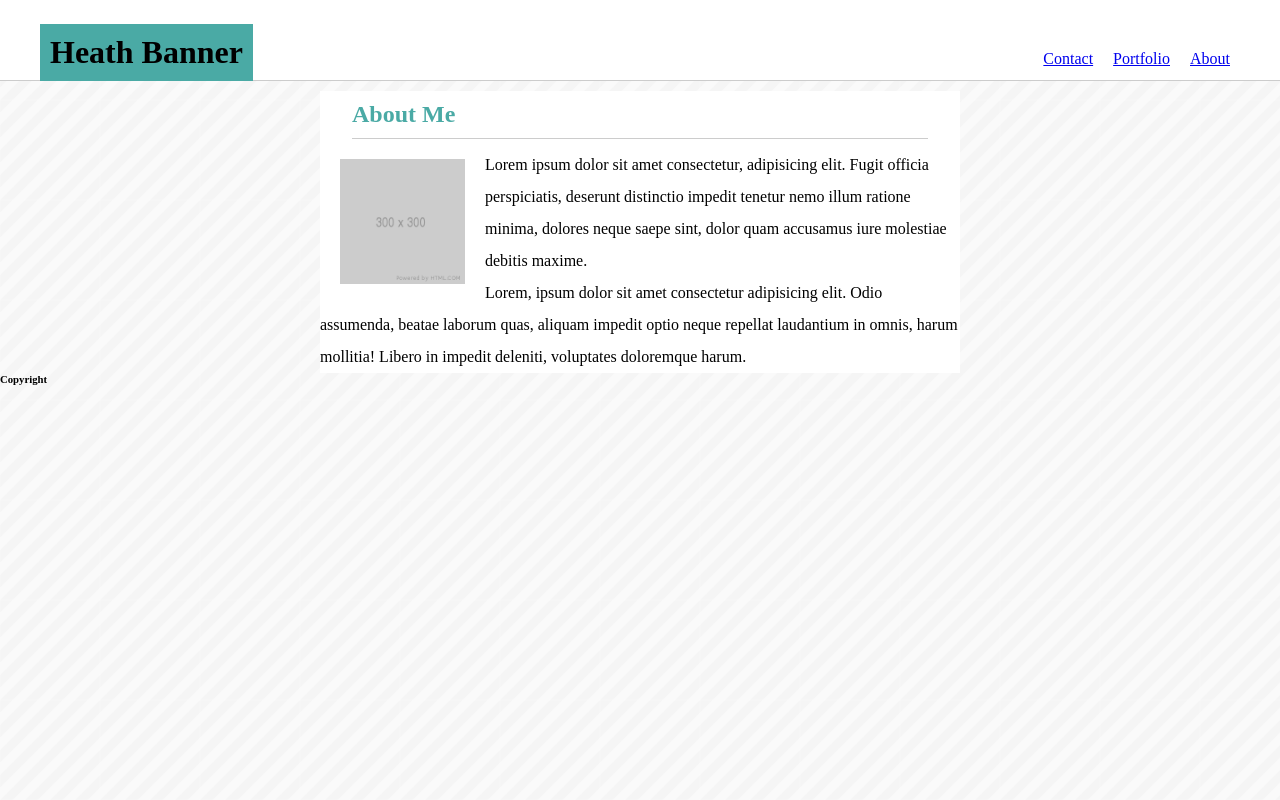
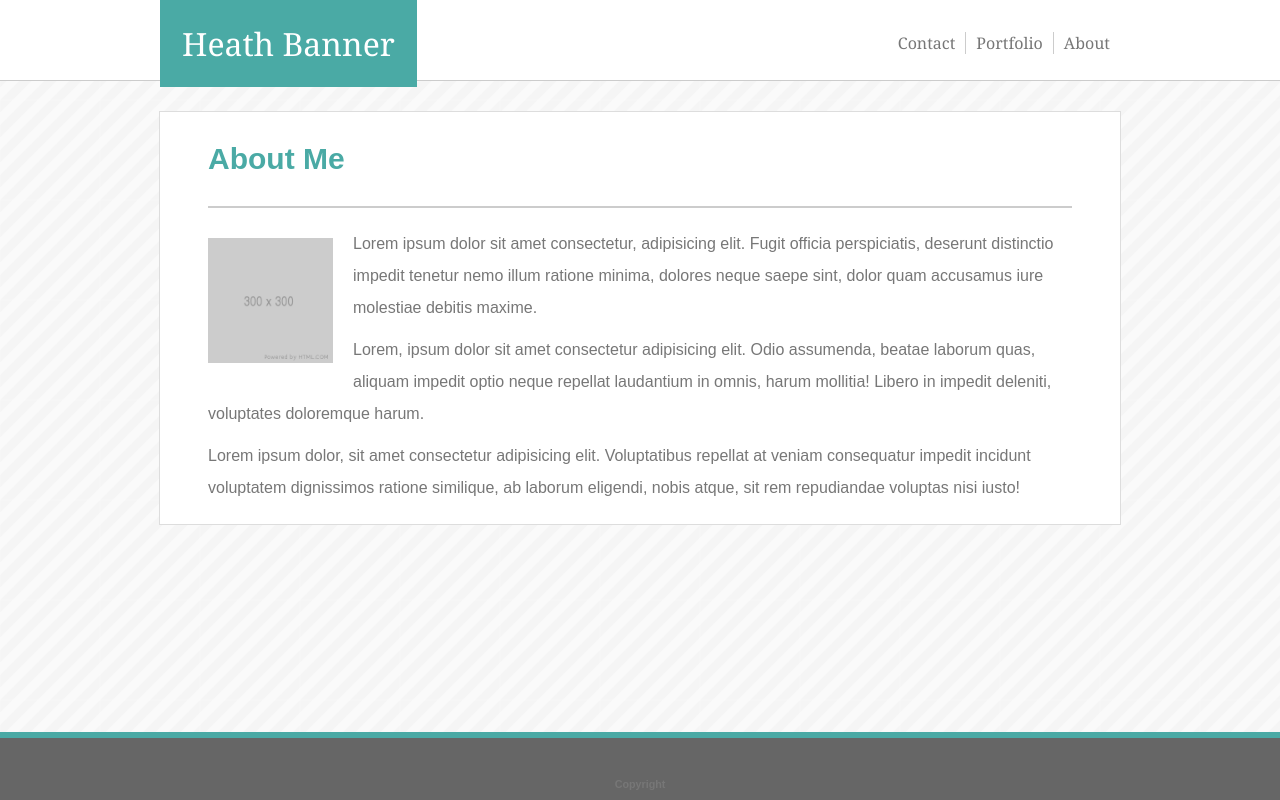
Before and after one commit to HeathBanner/HeathBanner.github.io, a plain HTML site: page about.html in a window 1280 px wide. Drawn offline with Linux system fonts and the light colour scheme.

Commit message:
finished the about.html

```diff
--- a/about.css
+++ b/about.css
@@ -5,6 +5,8 @@
 body {
     width: 100%;
     height: 100%;
+    color: #777;
+    font-family: 'Arial', 'Helvetica Neue', 'Helvetica', 'sans-serif';
 }
 
 header {
@@ -12,52 +14,98 @@ header {
     background: #fff;
     padding: 40px;
     border-bottom: 1px solid #ccc;
-    margin-bottom: 10px;
+    margin-bottom: 30px;
+    font-family: 'Georgia', 'Times', 'Times New Roman', 'serif';
 }
 header h1 {
     float: left;
     position: absolute;
-    padding: 10px;
+    padding: 22px;
     background: #4aaaa5;
-    top: 30%;
+    top: 0%;
+    left: 12.5%;
+    color: #fff;
+    font-weight: normal;
 }
 
 nav {
+    position: absolute;
+    right: 12.5%;
+    top: 40%;
 
 }
 
 nav li {
     float: right;
-    padding: 10px;
+    padding: 0px 10px;
     list-style: none;
+}
+
+#liborder {
+    border-right: solid 1px #ccc;
+    border-left: solid 1px #ccc;
+}
+
+a:link {
+    text-decoration: none;
+    color: #777;
+}
+
+a:hover {
+    text-decoration: none;
+    color: #ccc;
+}
+
+a:visited {
+    text-decoration: none;
+    color: #777;
 }
 
 main {
     clear: both;
-    width: 50%;
+    width: 960px;
     height: 100%;
     background: #fff;
+    border: 1px solid #ddd;
 
 }
 
 main h1 {
     color: #4aaaa5;
-    padding: 10px 0px 10px 0px;
+    padding: 30px 0px 30px 0px;
+    font-size: 30px;
 }
 
 .hborder {
     width: 90%;
-    border-bottom: 1px solid #ccc;
+    border-bottom: 2px solid #ccc;
     margin-bottom: 10px;
+}
+
+article {
+    width: 90%;
+    padding: 10px;
 }
 
 main p {
     line-height: 2em;
+    padding: 0px 10px 10px 0px;
 }
 
 img {
     float: left;
     height: 125px;
     width: 125px;
-    margin: 10px 20px 10px 20px;
+    margin: 10px 20px 10px 0px;
 }
+
+footer {
+    position: fixed;
+    width: 100%;
+    text-align: center;
+    padding: 40px 0px 10px 0px;
+    background: #666;
+    border-top: 6px solid #4aaaa5;
+    bottom: 0%;
+    color: #777;
+}
--- a/about.html
+++ b/about.html
@@ -11,9 +11,9 @@
             <h1>Heath Banner</h1>
 
             <nav>
-                <li><a href="#">About</a></li>
-                <li><a href="#">Portfolio</a></li>
-                <li><a href="#">Contact</a></li>
+                <li><a href="about.html">About</a></li>
+                <li id="liborder"><a href="index.html">Portfolio</a></li>
+                <li><a href="contact.html">Contact</a></li>
             </nav>
         </header>
 
@@ -24,6 +24,7 @@
                 <div class="hborder">
                 <h1>About Me</h1>
                 </div>
+                <article>
                 <img src="300.png" alt="placeholder">
                 <p>Lorem ipsum dolor sit amet consectetur,
                     adipisicing elit. Fugit officia perspiciatis,
@@ -37,6 +38,13 @@
                     laborum quas, aliquam impedit optio neque repellat
                     laudantium in omnis, harum mollitia! Libero
                     in impedit deleniti, voluptates doloremque harum.</p>
+
+                    <p>Lorem ipsum dolor, sit amet consectetur adipisicing
+                         elit. Voluptatibus repellat at veniam consequatur
+                         impedit incidunt voluptatem dignissimos ratione
+                         similique, ab laborum eligendi, nobis atque, sit
+                         rem repudiandae voluptas nisi iusto!</p>
+                </article>
             </section>
         </main>
 
```
Also changed, not shown: 1 other file.
